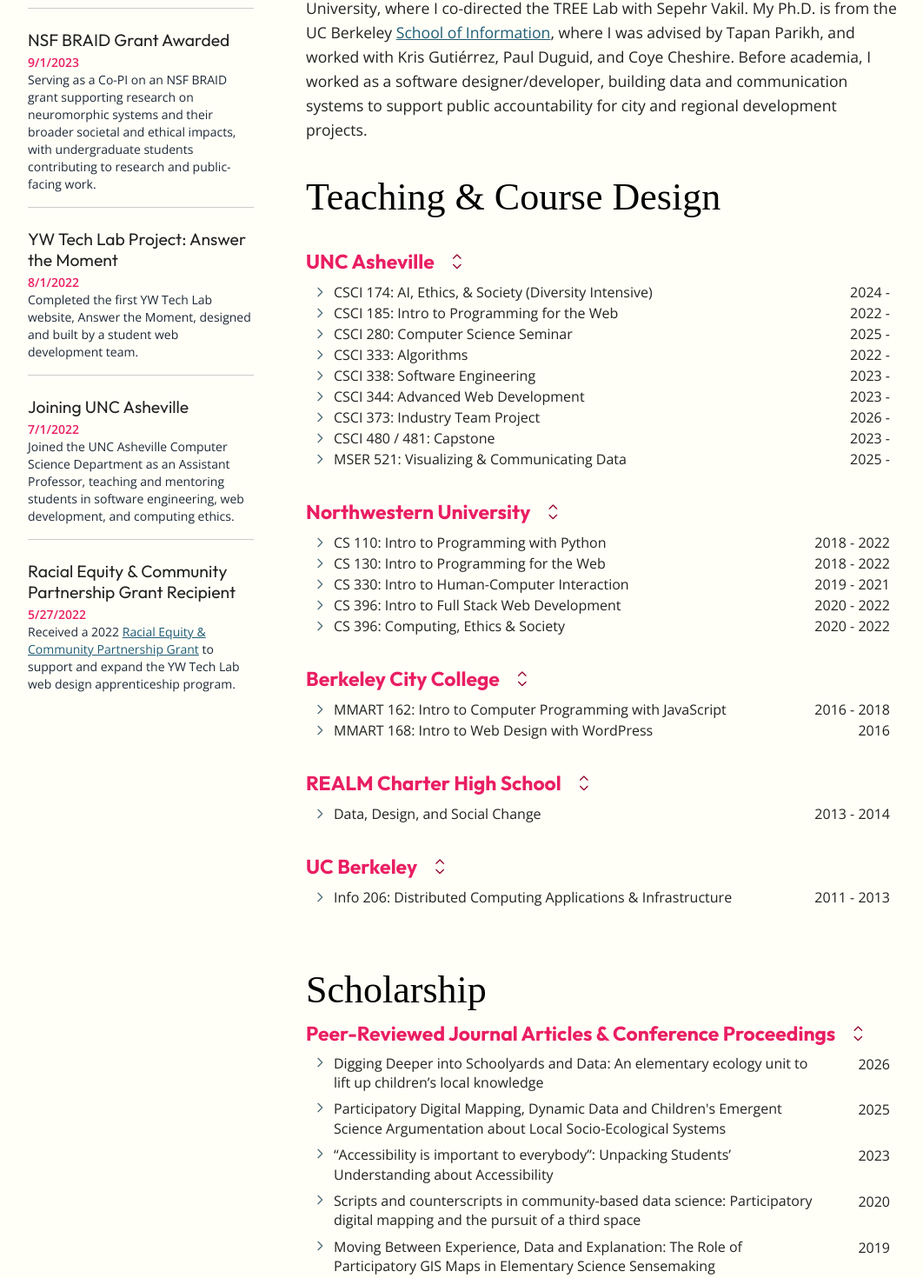
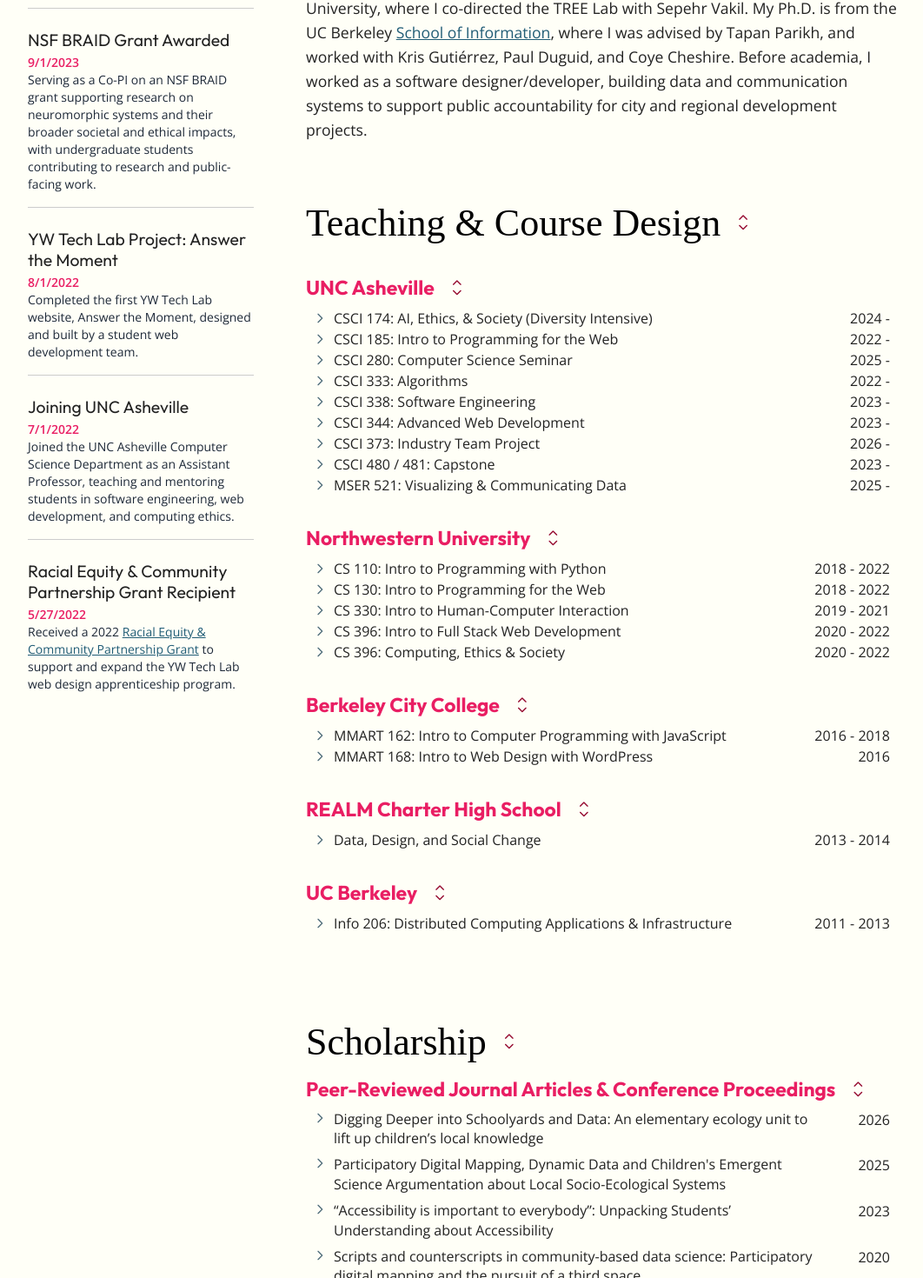
Before and after one commit to vanwars/vanwars.github.io, a Next.js app: page / in a window 1280 px wide. Shown: the part 489-1959 px from the top of the page at 87% size, without its empty margins (32-1094 px from the left). Built offline with nearby package versions, Linux system fonts and the light colour scheme; a web font is replaced by a local one.

Commit message:
making sections expandable

```diff
--- a/app/page.tsx
+++ b/app/page.tsx
@@ -37,10 +37,8 @@
           city and regional development projects.
         </p>
 
-        <h1 id="teaching" className="font-cursive text-[2.5em] max-md:text-[3em] text-black m-0 pt-[60px] -mt-[30px]">Teaching & Course Design</h1>
         <Courses coursesData={coursesData} />
 
-        <h1 id="publications" className="font-cursive text-[2.5em] max-md:text-[3em] text-black m-0 pt-[60px] -mt-[30px]">Scholarship</h1>
         <Publications publications={publications} groupings={PUBLICATION_GROUPINGS} />
 
         <h1 id="contact" className="font-cursive text-[2.5em] max-md:text-[3em] text-black m-0 pt-[60px] -mt-[30px]">Contact</h1>
--- a/components/Courses.tsx
+++ b/components/Courses.tsx
@@ -1,5 +1,5 @@
 'use client';
-
+import { useState } from 'react';
 import type { CoursesData } from '@/lib/courses';
 import { useExpandedSet } from '@/hooks/useExpandedSet';
 import CourseEntry from './CourseEntry';
@@ -10,11 +10,37 @@
 }
 
 export default function Courses({ coursesData }: CoursesProps) {
-  const [expandedInstitutions, toggleInstitution] = useExpandedSet();
+  const {
+    expanded: expandedInstitutions,
+    toggle: toggleInstitution,
+    expandAll,
+    collapseAll,
+  } = useExpandedSet();
+  const [isExpandedAll, isSetExpandedAll] = useState(false);
+  const pubTitle = 'Teaching & Course Design';
 
+  const handleToggle = () => {
+    const newIsExpandedAll = !isExpandedAll;
+    isSetExpandedAll(newIsExpandedAll);
+    if (newIsExpandedAll) {
+      expandAll(Object.keys(coursesData));
+    } else {
+      collapseAll();
+    }
+  };
   return (
+    <div className="pt-[60px]">
+        <ExpandableSectionHeading
+                    title={pubTitle}
+                    isExpanded={isExpandedAll}
+                    onToggle={() => handleToggle() }
+                    ariaLabelExpand={`Expand ${pubTitle} courses`}
+                    ariaLabelCollapse={`Collapse ${pubTitle} courses`}
+                    headingLevel={1}
+        />
         <section>
         {Object.entries(coursesData).map(([institution, courses]) => {
+            // if the institution is in the dictionary, then it is expanded, otherwise it is collapsed:
             const isInstitutionExpanded = expandedInstitutions.has(institution);
             return (
             <div key={institution} className="mb-8">
@@ -34,5 +60,6 @@
             );
         })}
         </section>
+    </div>
   );
 }
--- a/components/ExpandableSectionHeading.tsx
+++ b/components/ExpandableSectionHeading.tsx
@@ -6,6 +6,7 @@
   onToggle: () => void;
   ariaLabelExpand?: string;
   ariaLabelCollapse?: string;
+  headingLevel?: number;
 }
 
 export default function ExpandableSectionHeading({
@@ -14,10 +15,12 @@
   onToggle,
   ariaLabelExpand = `Expand ${title}`,
   ariaLabelCollapse = `Collapse ${title}`,
+  headingLevel = 2
 }: ExpandableSectionHeadingProps) {
   return (
     <div className="flex gap-x-2 items-center mb-1">
-      <h2 className="heading2-expandable">{title}</h2>
+      {headingLevel === 1 && <h1 className="font-cursive text-[2.5em] max-md:text-[3em] text-black m-0">{title}</h1>}
+      {headingLevel === 2 && <h2 className="heading2-expandable">{title}</h2>}
       <button
         onClick={onToggle}
         className="p-2 text-redpurple-darkest hover:bg-blue/10 rounded-full w-9 h-9 transition-all duration-200 flex items-center justify-center"
--- a/components/PublicationEntry.tsx
+++ b/components/PublicationEntry.tsx
@@ -3,7 +3,7 @@
 import { useEffect, useState } from 'react';
 import { ChevronDown, ChevronRight } from './Chevron';
 
-interface CitationAlternateData {
+interface CitationData {
   authors?: string;
   venue?: string;
   prefix?: string;
@@ -12,18 +12,17 @@
   pages?: string;
   url?: string;
   doi?: string;
+  year?: string;
+  title?: string;
 }
 
 interface PublicationEntryProps {
-  year: string;
-  title: string;
-  citationAlternate: CitationAlternateData;
-  /** When set, the group heading controls whether details can show; this entry still has its own expand/collapse. */
+  citation: CitationData;
   groupExpanded?: boolean;
 }
 
-function buildCitationHtmlAlternate(data: CitationAlternateData) {
-  const { authors, venue, prefix, volume, issue, pages, url, doi } = data;
+function buildCitationHtmlAlternate(citation: CitationData) {
+  const { authors, venue, prefix, volume, issue, pages, url, doi } = citation;
   const linkHref = url || (doi ? (doi.startsWith('http') ? doi : `https://doi.org/${doi}`) : undefined);
   const linkText = doi || "link";
   const venuePart = venue ? `${venue}` : '';
@@ -57,9 +56,7 @@
 }
 
 export default function PublicationEntry({
-  year,
-  title,
-  citationAlternate,
+  citation,
   groupExpanded,
 }: PublicationEntryProps) {
   const [entryCollapsed, setEntryCollapsed] = useState(false);
@@ -74,7 +71,6 @@
     }
   }, [groupExpanded]);
 
-  const canShowDetails = groupExpanded === undefined ? true : groupExpanded;
   const isExpanded =
     groupExpanded === false ? entryExpanded : !entryCollapsed;
 
@@ -108,12 +104,12 @@
           >
             {isExpanded ? <ChevronDown /> : <ChevronRight />}
           </span>
-          <span className="pub-title">{title}</span>
+          <span className="pub-title">{citation.title}</span>
         </h3>
         <p
           className={`m-0 text-base max-md:text-lg text-right transition-all duration-300 ${isExpanded ? 'font-semibold' : 'font-normal'}`}
         >
-          {year}
+          {citation.year}
         </p>
       </button>
       <div
@@ -121,7 +117,7 @@
           isExpanded ? 'max-h-[5000px] opacity-100' : 'max-h-0 opacity-0 mt-0'
         }`}
       >
-        {buildCitationHtmlAlternate(citationAlternate)}
+        {buildCitationHtmlAlternate(citation)}
       </div>
     </section>
   );
--- a/components/Publications.tsx
+++ b/components/Publications.tsx
@@ -1,5 +1,6 @@
 'use client';
 
+import { useState } from 'react';
 import type { Publication } from '@/lib/publications';
 import { useExpandedSet } from '@/hooks/useExpandedSet';
 import ExpandableSectionHeading from './ExpandableSectionHeading';
@@ -11,9 +12,34 @@
 }
 
 export default function Publications({ publications, groupings }: PublicationsProps) {
-  const [expandedGroups, toggleGroup] = useExpandedSet();
+    const {
+        expanded: expandedGroups,
+        toggle: toggleGroup,
+        expandAll,
+        collapseAll,
+      } = useExpandedSet();
+      const [isExpandedAll, isSetExpandedAll] = useState(false);
+      const pubTitle = 'Scholarship';
 
+      const handleToggle = () => {
+        const newIsExpandedAll = !isExpandedAll;
+        isSetExpandedAll(newIsExpandedAll);
+        if (newIsExpandedAll) {
+          expandAll(Object.keys(groupings));
+        } else {
+          collapseAll();
+        }
+      };
   return (
+    <div className="pt-[60px]">
+        <ExpandableSectionHeading
+                    title={pubTitle}
+                    isExpanded={isExpandedAll}
+                    onToggle={() => handleToggle() }
+                    ariaLabelExpand={`Expand ${pubTitle} courses`}
+                    ariaLabelCollapse={`Collapse ${pubTitle} courses`}
+                    headingLevel={1}
+        />
     <section>
       {Object.entries(groupings).map(([groupName, types]) => {
         const pubs = publications
@@ -34,18 +60,7 @@
               {pubs.map((pub) => (
                 <li key={`${pub.year}-${pub.title}`} className="list-none">
                   <PublicationEntry
-                    year={pub.year}
-                    title={pub.title}
-                    citationAlternate={{
-                      authors: pub.authors,
-                      venue: pub.venue,
-                      prefix: pub.prefix,
-                      volume: pub.volume,
-                      issue: pub.issue,
-                      pages: pub.pages,
-                      url: pub.url,
-                      doi: pub.doi,
-                    }}
+                    citation={{...pub}}
                     groupExpanded={isGroupExpanded}
                   />
                 </li>
@@ -55,5 +70,6 @@
         );
       })}
     </section>
+    </div>
   );
 }
--- a/hooks/useExpandedSet.ts
+++ b/hooks/useExpandedSet.ts
@@ -1,6 +1,15 @@
 import { useState } from 'react';
 
-export function useExpandedSet(initial?: Set<string>): [Set<string>, (key: string) => void] {
+export interface UseExpandedSetResult {
+  expanded: Set<string>;
+  toggle: (key: string) => void;
+  /** Replace expanded set with exactly these keys (one state update). */
+  expandAll: (keys: string[]) => void;
+  /** Clear the set (one state update). */
+  collapseAll: () => void;
+}
+
+export function useExpandedSet(initial?: Set<string>): UseExpandedSetResult {
   const [expanded, setExpanded] = useState<Set<string>>(initial ?? new Set());
 
   const toggle = (key: string) => {
@@ -12,5 +21,13 @@
     });
   };
 
-  return [expanded, toggle];
+  const expandAll = (keys: string[]) => {
+    setExpanded(new Set(keys));
+  };
+
+  const collapseAll = () => {
+    setExpanded(new Set());
+  };
+
+  return { expanded, toggle, expandAll, collapseAll };
 }
```
Lines whose indentation alone changed are shown as unchanged.
